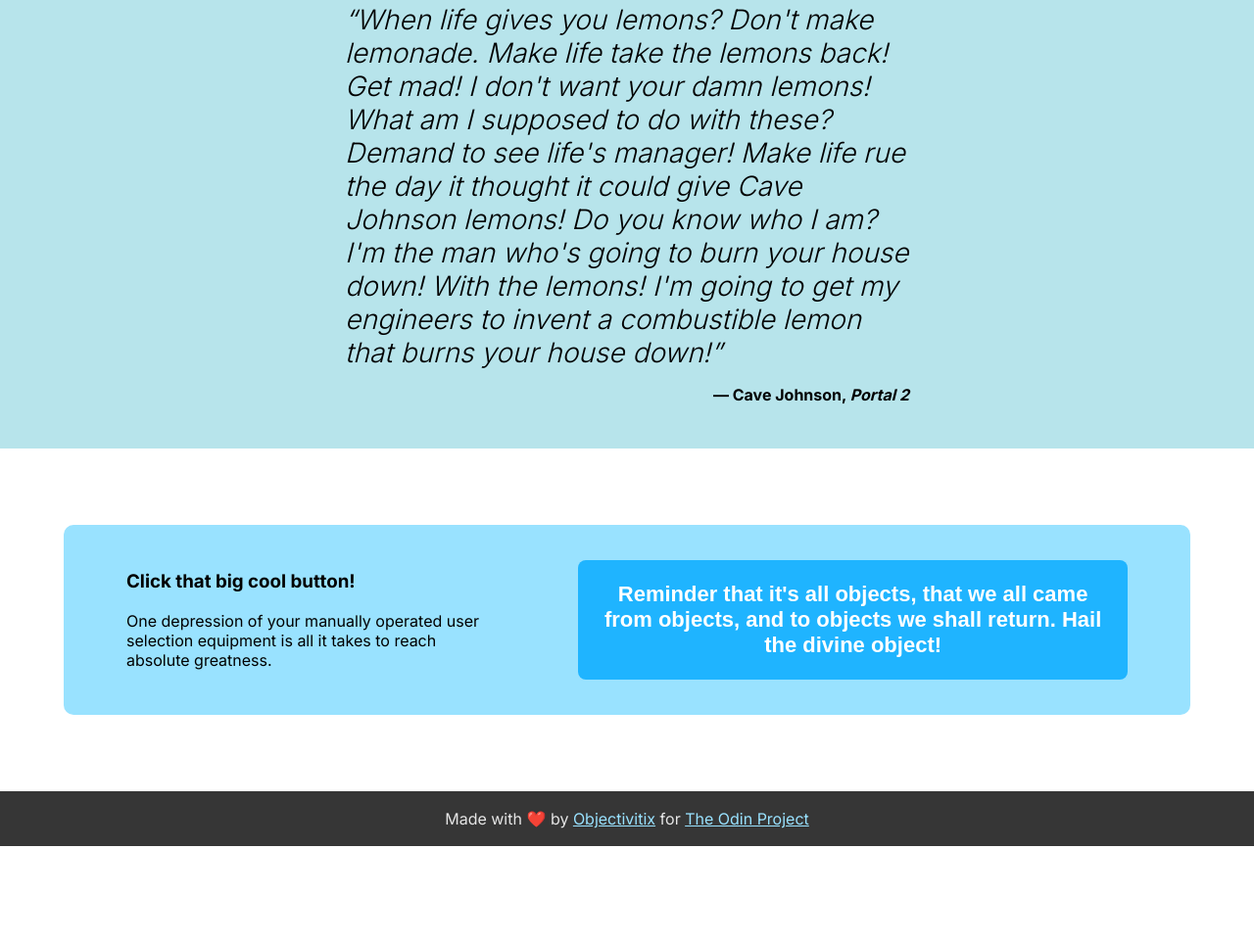
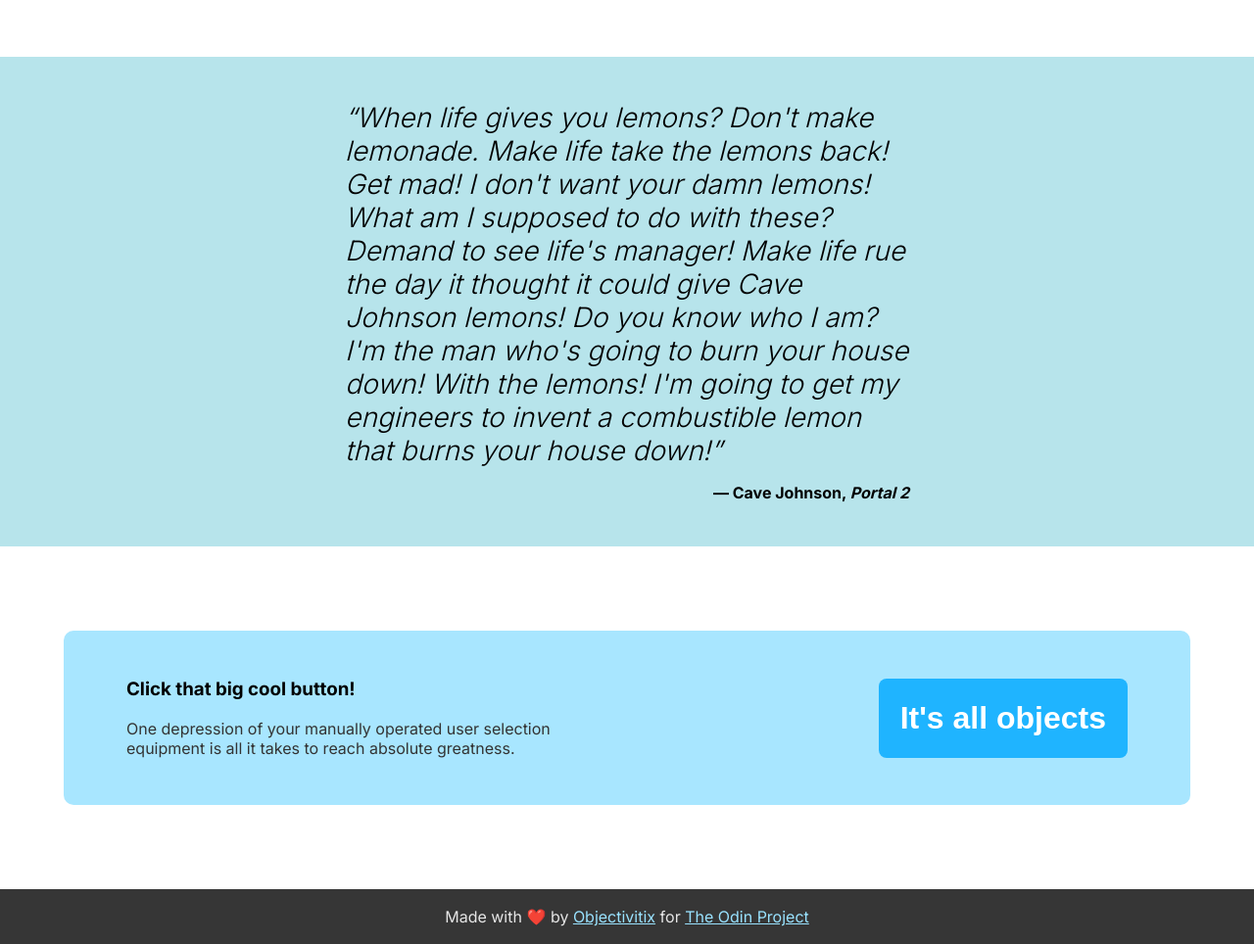
Before and after one commit to Objectivitix/objx, a plain HTML site: page index.html in a window 1280 px wide. Shown: the part 1224-2188 px from the top of the page at 98% size. Before the commit the page ends 2088 px from the top, so only its background shows below. Drawn offline with Linux system fonts and the light colour scheme.

Commit message:
Final polish

```diff
--- a/index.html
+++ b/index.html
@@ -76,8 +76,7 @@
           </p>
         </div>
         <button class="big cool-button">
-          Reminder that it's all objects, that we all came from objects, and to objects we shall
-          return. Hail the divine object!
+          It's all objects
         </button>
       </div>
     </div>
--- a/styles.css
+++ b/styles.css
@@ -48,8 +48,7 @@ header {
 .intro {
   background-color: hsl(187, 100%, 95%);
   box-sizing: border-box;
-  height: 600px;
-  padding: 128px 0;
+  height: 700px;
   gap: 72px;
   display: flex;
   justify-content: center;
@@ -57,7 +56,9 @@ header {
 }
 
 .hero {
+  font-size: 48px;
   margin-top: 0;
+  margin-bottom: 20px;
 }
 
 .hero-gradient {
@@ -166,13 +167,14 @@ header {
 }
 
 .cta-container {
-  background-color: hsl(197, 100%, 80%);
+  background-color: hsl(197, 100%, 83%);
   box-sizing: border-box;
   width: 1150px;
   border-radius: 10px;
-  padding: 36px 64px;
+  padding: 48px 64px;
   gap: 96px;
   display: flex;
+  justify-content: space-between;
   align-items: center;
 }
 
@@ -181,11 +183,13 @@ header {
 }
 
 .cta p {
+  color: hsl(0, 0%, 20%);
+  width: 500px;
   margin-bottom: 0;
 }
 
 .big {
-  font-size: 22px;
+  font-size: 32px;
   padding: 22px;
 }
 
@@ -205,5 +209,5 @@ footer a:hover {
 }
 
 footer a:active {
-  color: hsl(200, 100%, 65%);
+  color: hsl(200, 100%, 30%);
 }
```
